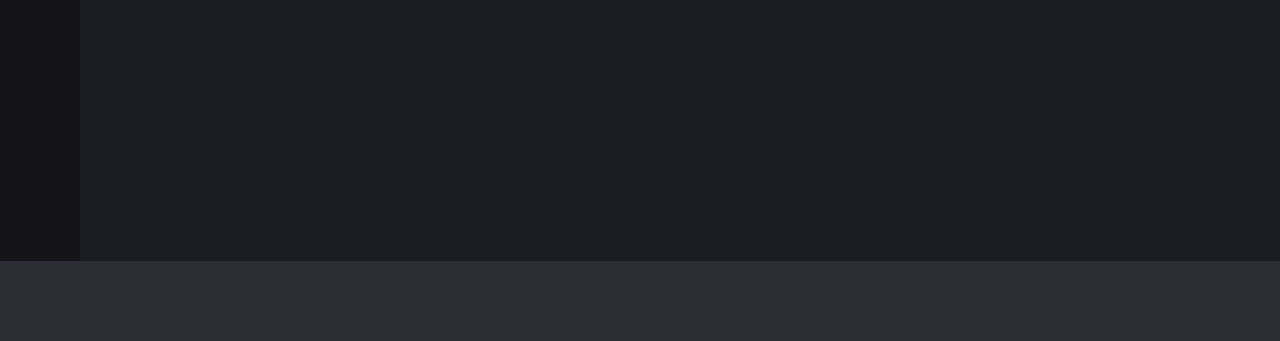
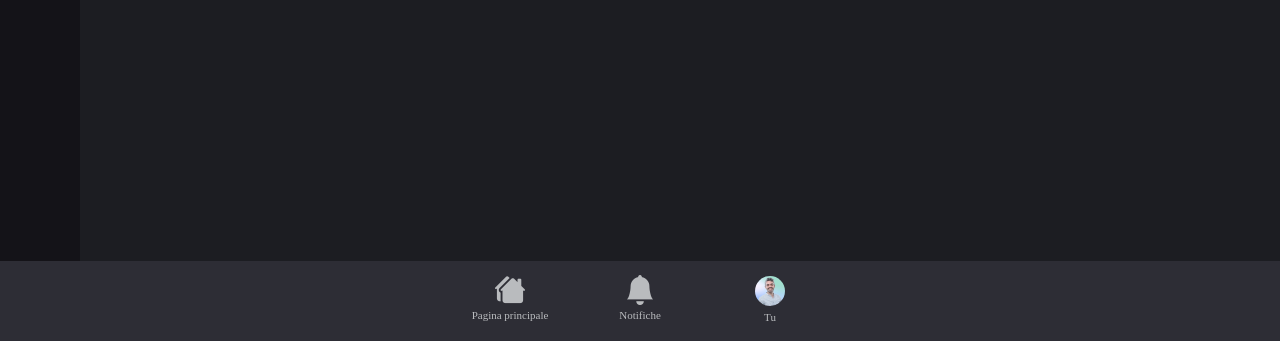
Before and after one commit to Michele-Brignola/htmlcss-discord-chat, a plain HTML site: page index.html in a window 1280 px wide. Shown: the part 459-800 px from the top of the page. Drawn offline with nearby package versions, Linux system fonts and the light colour scheme.

Commit message:
add footer

```diff
--- a/css/style.css
+++ b/css/style.css
@@ -70,7 +70,7 @@ div.chat {
   overflow: auto;
   margin-top: 10px;
   border-top-left-radius: 3%;
-  background-color: #1c1d22;
+  background-color: #1C1D22;
 }
 
 /* Footer */
@@ -78,3 +78,45 @@ div.footer {
   height: 80px;
   background-color: #2d2d35;
 }
+
+nav.footer-nav {
+  display: flex;
+  justify-content: center;
+  align-items: center;
+  height: 100%;
+  padding: 15px;
+}
+
+nav.footer-nav ul {
+  display: flex;
+  justify-content: center;
+  align-items: center;
+  gap: 100px;
+}
+
+nav.footer-nav a {
+  display: flex;
+  flex-direction: column;
+  align-items: center;
+  gap: 5px;
+  color: #b9bbbe;
+  transition: color 0.3s ease;
+}
+
+nav.footer-nav i,
+nav.footer-nav img {
+  position: relative;
+  font-size: 30px;
+  translate: 0px -10px;
+}
+
+nav.footer-nav span {
+  position: absolute;
+  font-size: 11px;
+  translate: 0px 25px;
+}
+
+nav.footer-nav .img-profilo {
+  width: 30px;
+  border-radius: 50%;
+}
--- a/index.html
+++ b/index.html
@@ -8,9 +8,9 @@
     <title>Document</title>
 
     <!-- Bootstrap Icons -->
-    <!-- <link
+    <link
       rel="stylesheet"
-      href="https://cdn.jsdelivr.net/npm/bootstrap-icons@1.13.1/font/bootstrap-icons.min.css" /> -->
+      href="https://cdn.jsdelivr.net/npm/bootstrap-icons@1.13.1/font/bootstrap-icons.min.css" />
 
     <!-- CSS -->
     <link rel="stylesheet" href="./css/style.css" />
@@ -68,7 +68,28 @@
 
       <!-- Footer Section -->
       <div class="footer">
-        <p></p>
+        <nav class="footer-nav">
+          <ul>
+            <li class="principale">
+              <a href="#">
+                <i class="bi bi-houses-fill"></i>
+                <span>Pagina principale</span>
+              </a>
+            </li>
+            <li class="notifiche">
+              <a href="#">
+                <i class="bi bi-bell-fill"></i>
+                <span>Notifiche</span>
+              </a>
+            </li>
+            <li class="tu">
+              <a href="#">
+                <img class="img-profilo" src="./img/profile1.webp" alt="profilo" />
+                <span>Tu</span>
+              </a>
+            </li>
+          </ul>
+        </nav>
       </div>
     </div>
   </body>
```
